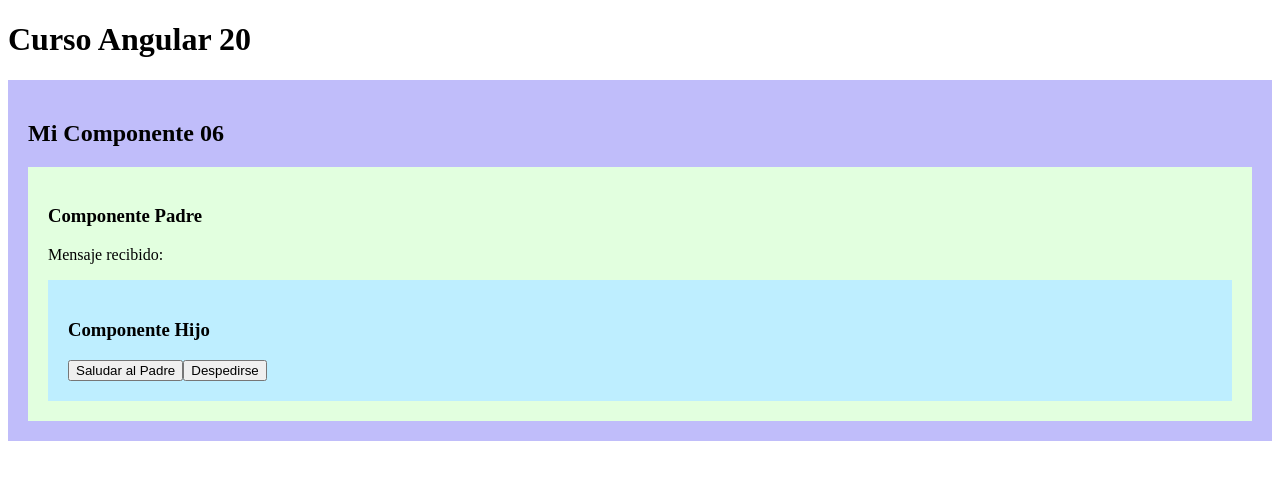
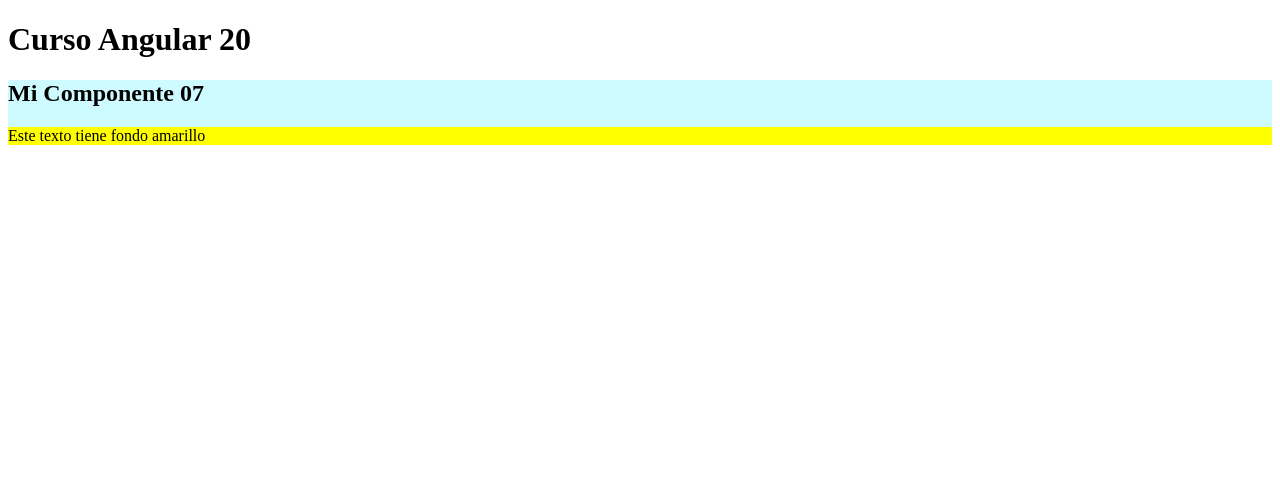
Before and after one commit to fhmontes123/cursoangular, an Angular app: page / in a window 1280 px wide. Shown: the top 480 px of the page. Built offline with nearby package versions, Linux system fonts and the light colour scheme.

Commit message:
11. DOM > ElementRef

```diff
--- a/src/app/app.html
+++ b/src/app/app.html
@@ -5,4 +5,4 @@
 <!-- <app-mi-componente03 /> -->
 <!-- <app-mi-componente04 /> -->
 <!-- <app-mi-componente05 /> -->
-<app-mi-componente06 />
+<app-mi-componente07 />
--- a/src/app/app.ts
+++ b/src/app/app.ts
@@ -1,9 +1,9 @@
 import { Component } from '@angular/core';
-import { MiComponente06 } from './mi-componente06/mi-componente06';
+import { MiComponente07 } from './mi-componente07/mi-componente07';
 
 @Component({
   selector: 'app-root',
-  imports: [MiComponente06],
+  imports: [MiComponente07],
   templateUrl: './app.html',
   styleUrl: './app.css',
 })
--- /dev/null
+++ b/src/app/directives/highlight.directive.ts
@@ -0,0 +1,13 @@
+import { Directive, ElementRef, inject } from '@angular/core';
+
+@Directive({
+  selector: '[highlight-yellow]',
+})
+export class HighlightDirective {
+  private element: ElementRef<HTMLDivElement> = inject(ElementRef);
+
+  constructor() {
+    console.log('-- HighlightDirective');
+    this.element.nativeElement.style.backgroundColor = 'yellow';
+  }
+}
--- /dev/null
+++ b/src/app/mi-componente07/mi-componente07.html
@@ -0,0 +1,4 @@
+<div style="background: #cefbff">
+  <h2>Mi Componente 07</h2>
+  <div highlight-yellow>Este texto tiene fondo amarillo</div>
+</div>
```
Also changed, not shown: src/app/mi-componente07/mi-componente07.ts (added, +10 -0 lines), src/app/mi-componente07/mi-componente07.css (added).
